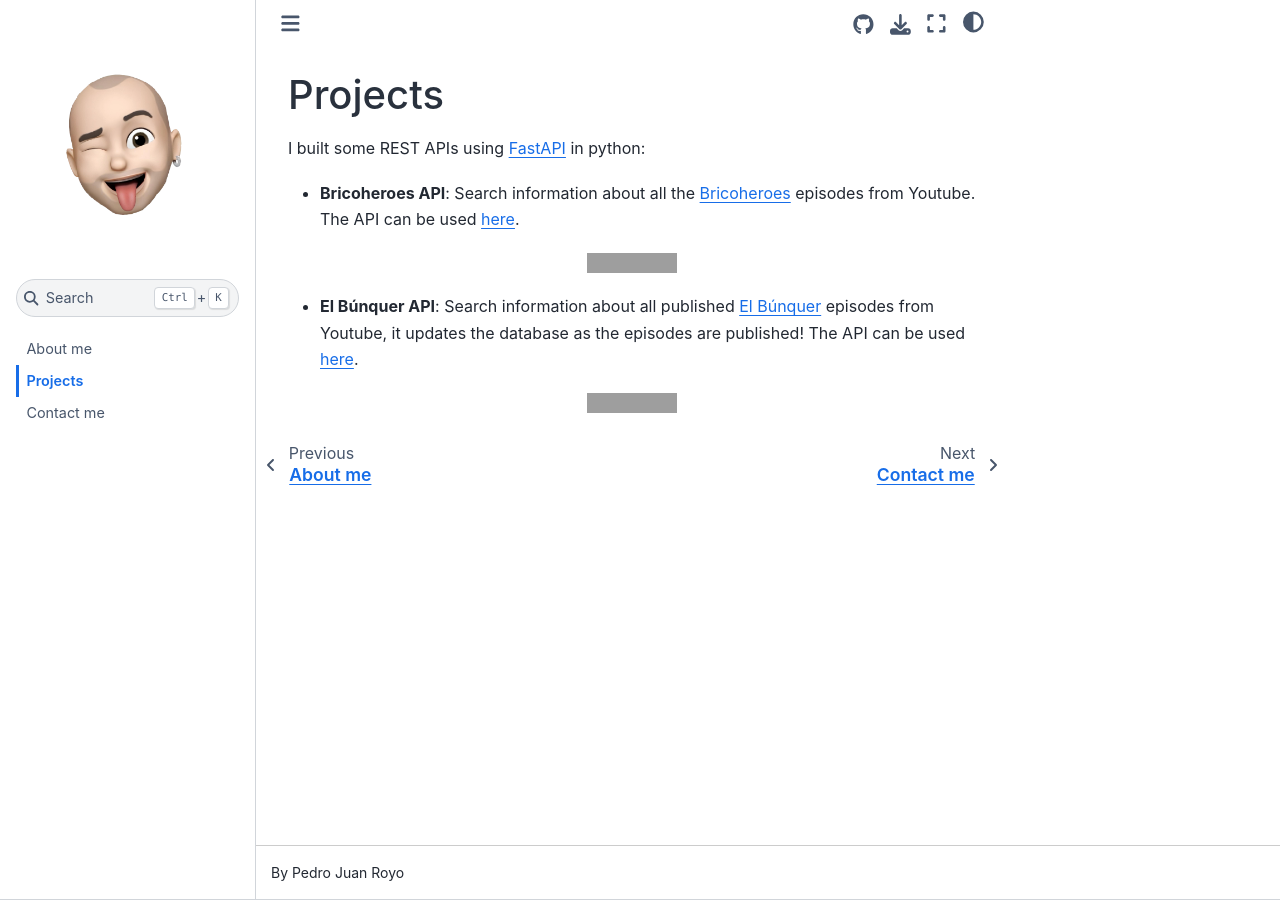
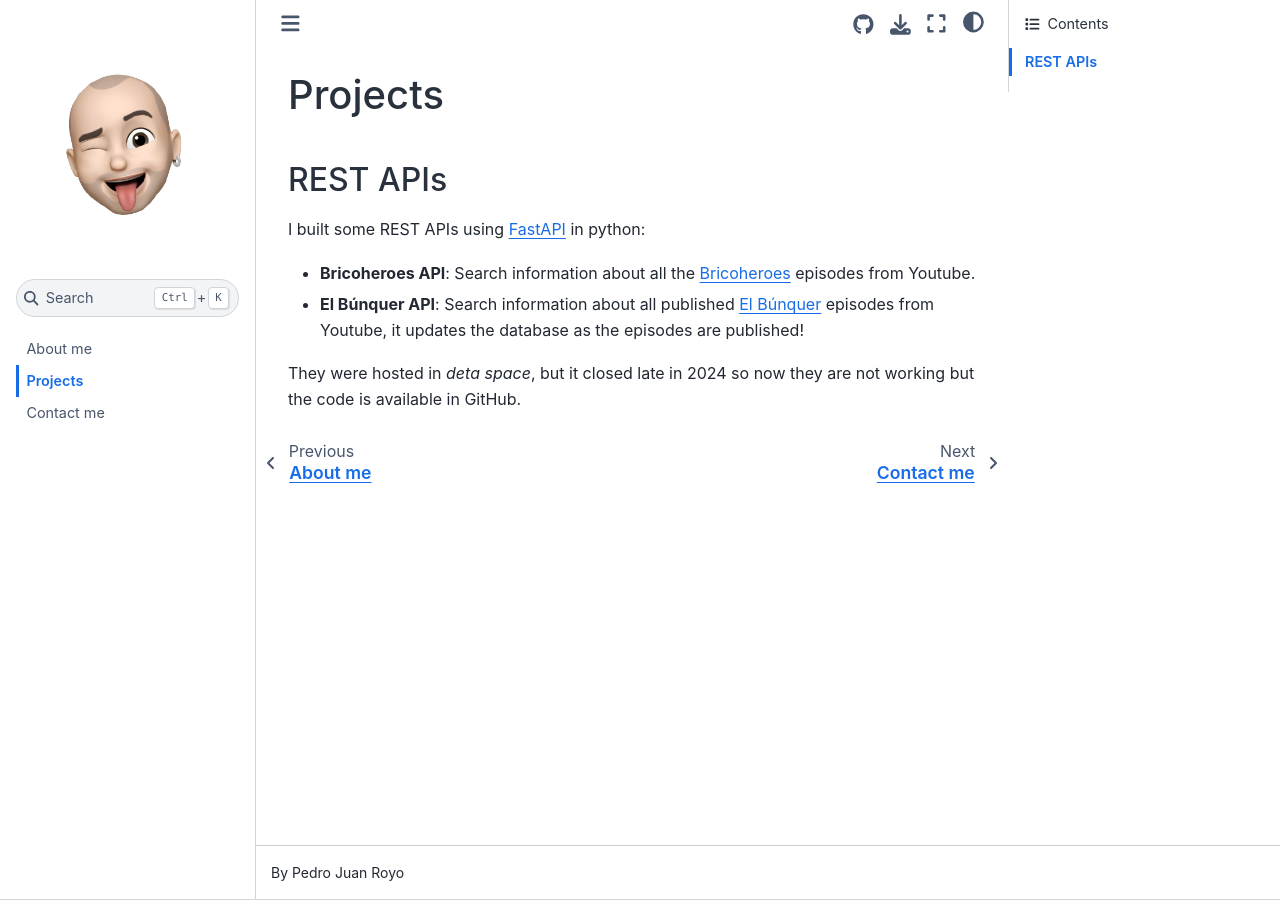
Before and after one commit to Parzival1918/Parzival1918, a Jupyter Book: the page built from pages/pages-source/projects.md, in a window 1280 px wide. Built offline with Jupyter Book 1.0.4 settings and Sphinx 7.4.7 and the Sphinx Book theme 1.1.4, drawn with Linux system fonts in a browser that asks for light colours; grey boxes are pictures that could not be loaded.

Commit message:
update project section REST API

```diff
--- a/pages/pages-source/projects.md
+++ b/pages/pages-source/projects.md
@@ -1,19 +1,11 @@
 # Projects
+
+## REST APIs
 
 I built some REST APIs using [FastAPI](https://fastapi.tiangolo.com) in python:
 
-- **Bricoheroes API**: Search information about all the [Bricoheroes](https://www.youtube.com/playlist?list=PLHF437Sz2MHoR-3YNtdCX7opSo93wqlGq) episodes from Youtube. The API can be used [here](https://bricoheroesapi-1-w6650227.deta.app).
+- **Bricoheroes API**: Search information about all the [Bricoheroes](https://www.youtube.com/playlist?list=PLHF437Sz2MHoR-3YNtdCX7opSo93wqlGq) episodes from Youtube.
 
-<center>
+- **El Búnquer API**: Search information about all published [El Búnquer](https://www.youtube.com/playlist?list=PL5HwsHboiE9ngozgQ1ZkB9X4gnEwUcLR3) episodes from Youtube, it updates the database as the episodes are published!
 
-![Dynamic JSON Badge](https://img.shields.io/badge/dynamic/json?url=https%3A%2F%2Fbricoheroesapi-1-w6650227.deta.app%2Finfo-episodi%2Faleatori%3Finclou_extres%3Dfalse&query=%24.videoTitle&label=Bricoheroes)
-
-</center>
-
-- **El Búnquer API**: Search information about all published [El Búnquer](https://www.youtube.com/playlist?list=PL5HwsHboiE9ngozgQ1ZkB9X4gnEwUcLR3) episodes from Youtube, it updates the database as the episodes are published! The API can be used [here](https://elbunquerapi-1-n2878604.deta.app).
-
-<center>
-
-![Dynamic JSON Badge](https://img.shields.io/badge/dynamic/json?url=https%3A%2F%2Felbunquerapi-1-n2878604.deta.app%2Finfo-episodi%2Faleatori%3Finclou_extres%3Dfalse&query=%24.videoTitle&label=El%20B%C3%BAnquer)
-
-</center>
+They were hosted in *deta space*, but it closed late in 2024 so now they are not working but the code is available in GitHub.
```
Also changed, not shown: 2 other files.
